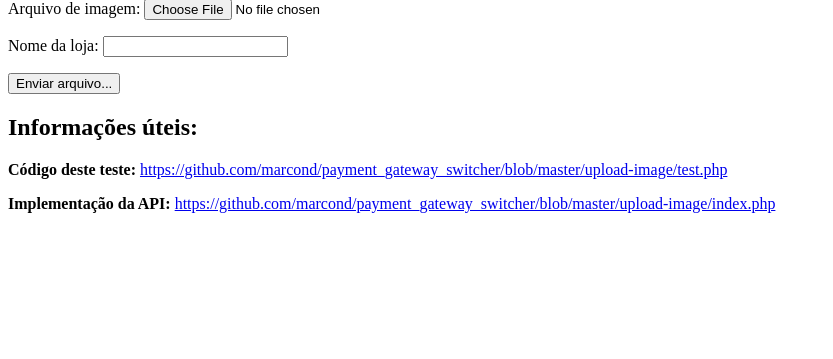
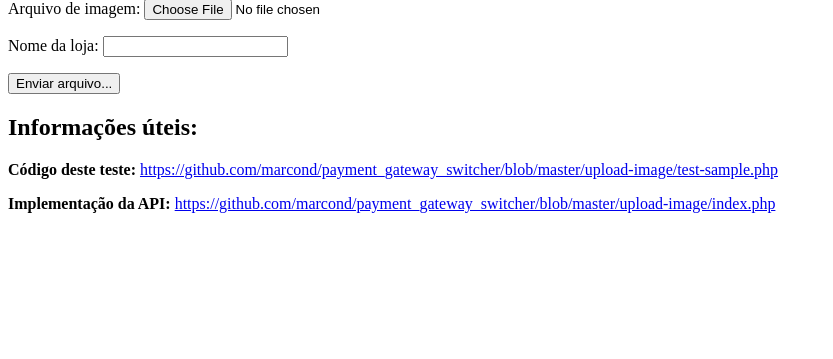
Before and after one commit to marcond/payment_gateway_switcher, a PHP site: page /test-sample.php in a window 1280 px wide. Shown: the part 81-440 px from the top of the page, without its empty margins (0-833 px from the left). Run offline with PHP 8.4, Linux system fonts and the light colour scheme.

Commit message:
Atualizada URL do teste no github.

```diff
--- a/upload-image/test-sample.php
+++ b/upload-image/test-sample.php
@@ -28,8 +28,8 @@
   </form>
 
   <h2>Informações úteis:</h2>
-  <p><b>Código deste teste:</b> <a href='https://github.com/marcond/payment_gateway_switcher/blob/master/upload-image/test.php' target='_blank'>
-    https://github.com/marcond/payment_gateway_switcher/blob/master/upload-image/test.php
+  <p><b>Código deste teste:</b> <a href='https://github.com/marcond/payment_gateway_switcher/blob/master/upload-image/test-sample.php' target='_blank'>
+    https://github.com/marcond/payment_gateway_switcher/blob/master/upload-image/test-sample.php
   </a></p>
   <p><b>Implementação da API:</b> <a href='https://github.com/marcond/payment_gateway_switcher/blob/master/upload-image/index.php' target='_blank'>
     https://github.com/marcond/payment_gateway_switcher/blob/master/upload-image/index.php
```
